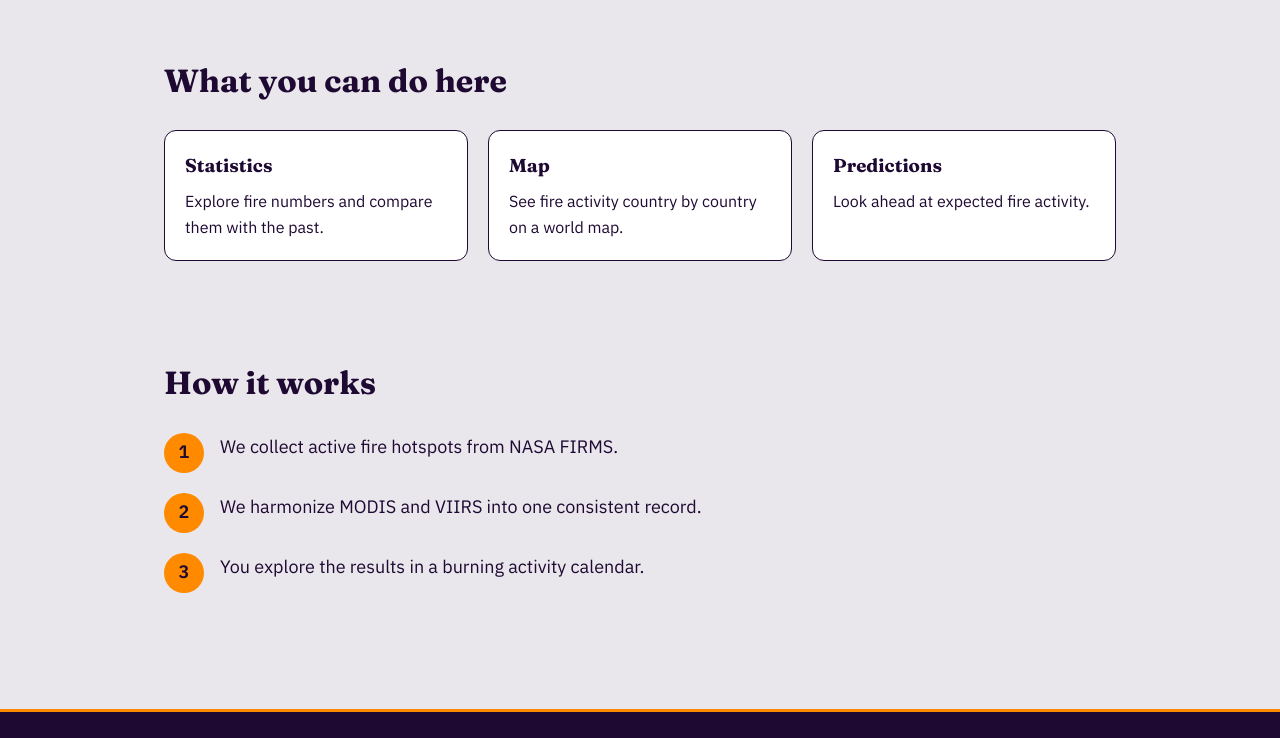
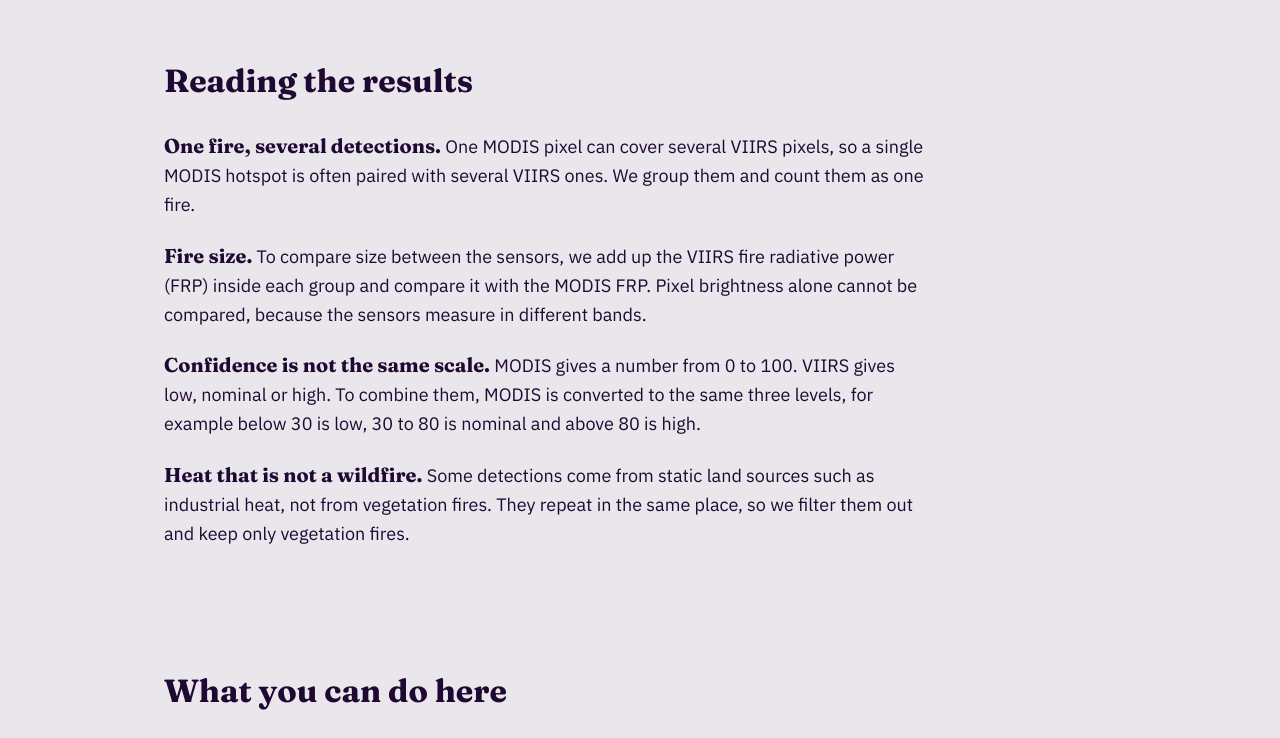
Before and after one commit to SimeonTheCoder/HotSpotHarmonization, a React (Vite) app in the folder HSH.Client/: page / in a window 1280 px wide. Shown: the part 1180-1918 px from the top of the page. Built offline with nearby package versions, Linux system fonts and the light colour scheme.

Commit message:
Add Reading the results section to the home page
Co-Authored-By: Claude Sonnet 5.5 <noreply@anthropic.com>

```diff
--- a/HSH.Client/src/index.css
+++ b/HSH.Client/src/index.css
@@ -110,6 +110,10 @@ body {
 .card h3 { margin: 0 0 8px; }
 .card p { margin: 0; font-size: 16px; }
 
+.notes { list-style: none; padding: 0; margin: 16px 0 0; max-width: 760px; }
+.notes li { margin-bottom: 20px; font-size: 18px; }
+.notes strong { font-family: Fraunces, Georgia, serif; font-size: 20px; }
+
 .steps { list-style: none; padding: 0; margin: 16px 0 0; }
 .steps li {
   display: flex;
--- a/HSH.Client/src/pages/Home.tsx
+++ b/HSH.Client/src/pages/Home.tsx
@@ -51,6 +51,36 @@ function Home() {
       </section>
 
       <section className="section">
+        <h2>Reading the results</h2>
+        <ul className="notes">
+          <li>
+            <strong>One fire, several detections.</strong> One MODIS pixel can
+            cover several VIIRS pixels, so a single MODIS hotspot is often
+            paired with several VIIRS ones. We group them and count them as
+            one fire.
+          </li>
+          <li>
+            <strong>Fire size.</strong> To compare size between the sensors,
+            we add up the VIIRS fire radiative power (FRP) inside each group
+            and compare it with the MODIS FRP. Pixel brightness alone cannot
+            be compared, because the sensors measure in different bands.
+          </li>
+          <li>
+            <strong>Confidence is not the same scale.</strong> MODIS gives a
+            number from 0 to 100. VIIRS gives low, nominal or high. To combine
+            them, MODIS is converted to the same three levels, for example
+            below 30 is low, 30 to 80 is nominal and above 80 is high.
+          </li>
+          <li>
+            <strong>Heat that is not a wildfire.</strong> Some detections come
+            from static land sources such as industrial heat, not from
+            vegetation fires. They repeat in the same place, so we filter them
+            out and keep only vegetation fires.
+          </li>
+        </ul>
+      </section>
+
+      <section className="section">
         <h2>What you can do here</h2>
         <div className="cards">
           <div className="card card-yellow">
```
